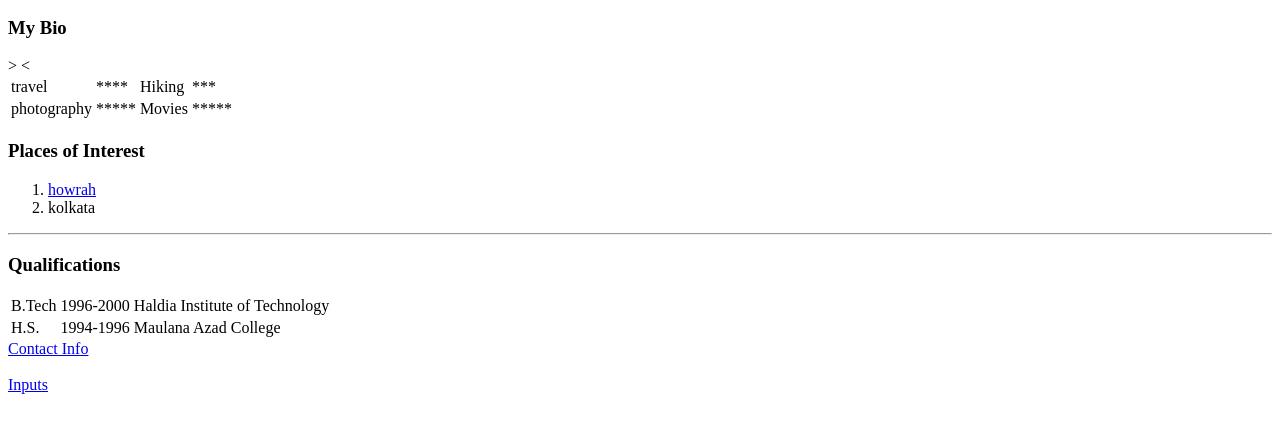
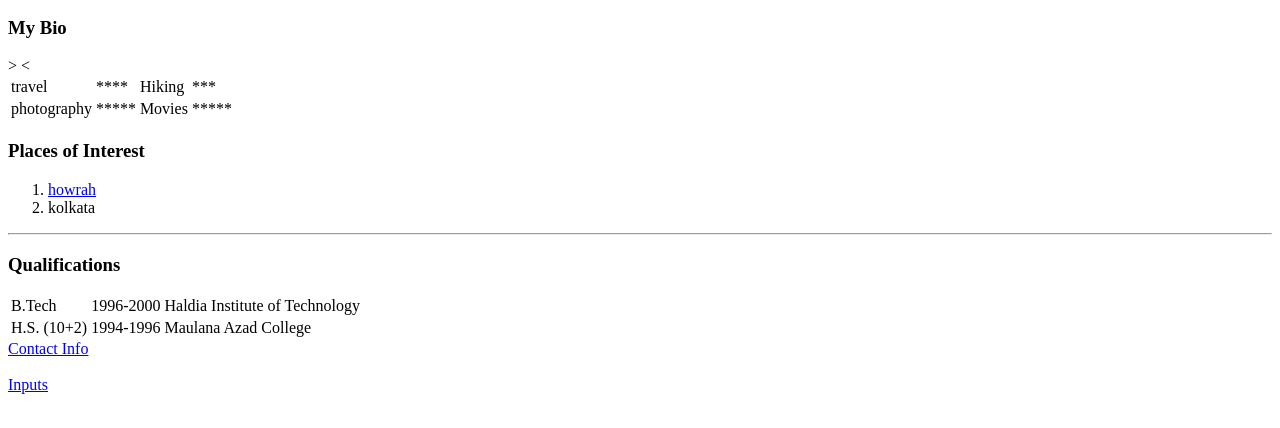
Before and after one commit to pradyotkar/CV, a plain HTML site: page index.html in a window 1280 px wide. Shown: the part 346-774 px from the top of the page. Drawn offline with Linux system fonts and the light colour scheme.

Commit message:
Update index.html

```diff
--- a/index.html
+++ b/index.html
@@ -55,7 +55,7 @@
       <td>1996-2000</td>
       <td>Haldia Institute of Technology</td>
     </tr>
-    <td>H.S.</td>
+    <td>H.S. (10+2)</td>
     <td>1994-1996</td>
     <td>Maulana Azad College</td>
 
```
